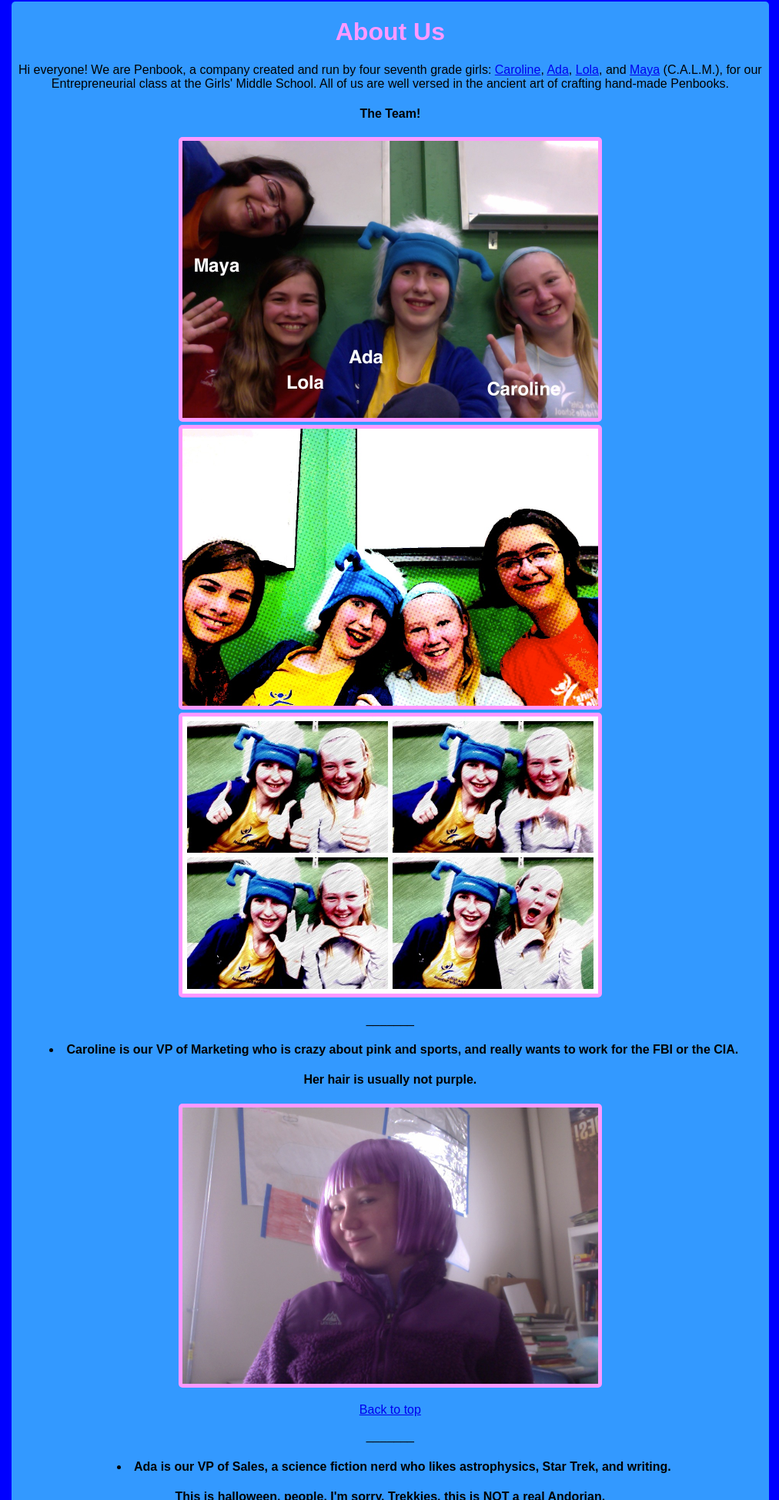
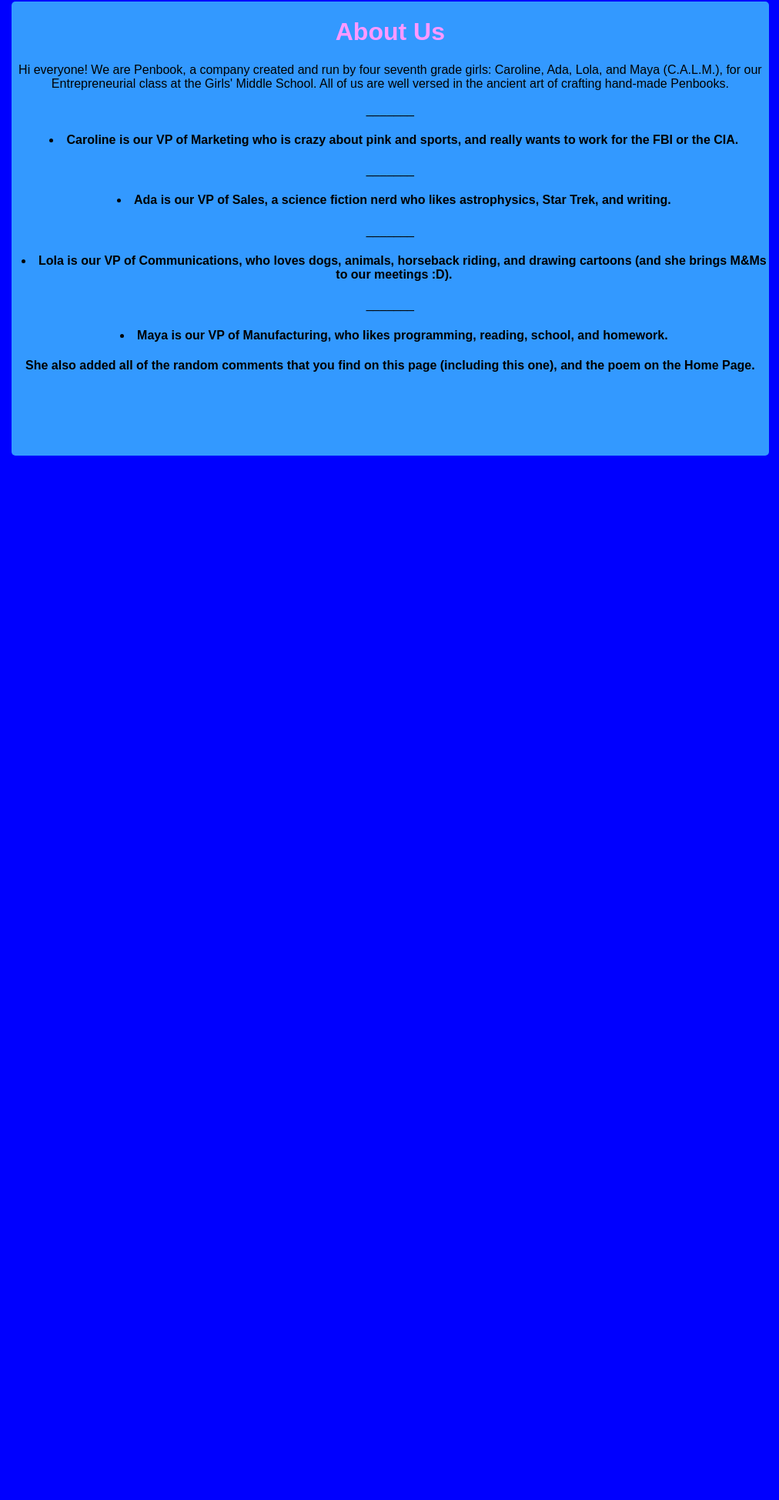
Before and after one commit to star-kwafie/Entrepreneurial-Website, a plain HTML site: page about_us.html in a window 1280 px wide. Shown: the part 11-1960 px from the top of the page at 77% size, 268-1280 px from the left. After the commit the page ends 800 px from the top, so only its background shows below. Drawn offline with Linux system fonts and the light colour scheme.

Commit message:
No faces!

```diff
--- a/about_us.html
+++ b/about_us.html
@@ -20,47 +20,31 @@
             </ul>
         </div>
         <div id="center">
-            <h1 id="top">About Us</h1>
-            <p>Hi everyone! We are Penbook, a company created and run by four seventh grade girls:
-            <a href="#Caroline">Caroline</a>, <a href="#Ada">Ada</a>, <a href="#Lola">Lola</a>, and <a href="#Maya">Maya</a> (C.A.L.M.),
+            <h1>About Us</h1>
+            <p>Hi everyone! We are Penbook, a company created and run by four seventh grade girls: Caroline,
+            Ada, Lola, and Maya (C.A.L.M.),
             for our Entrepreneurial class at the Girls' Middle School.
             All of us are well versed in the ancient art of crafting hand-made Penbooks.</p>
-            <div>
-                <h4>The Team!</h4>
-                <img src="photos/us.jpg" alt="THE TEAM" style="width:540px;height:360px">
-                <img src="photos/US2.jpg" alt="Everyone" style="width:540px;height:360px">
-                <img src="photos/funny.jpeg" alt="Funny" style="width:540px;height:360px">
-            </div>
             <div>
                 <p id="Caroline">_______</p>
                 <h4><li>Caroline is our VP of Marketing who is crazy about pink and sports, and really wants to work
                 for the FBI or the CIA.</li></h4>
-                <h4>Her hair is usually not purple.</h4>
-                <img src="photos/purple.jpg" alt="Caroline" style="width:540px;height:360px">
-                <p><a href="#top">Back to top</a></p>
             </div>
             <div>
                 <p id="Ada">_______</p>
                 <h4><li>Ada is our VP of Sales, a science fiction nerd who likes astrophysics, Star Trek,
                 and writing.</li></h4>
-                <h4>This is halloween, people. I'm sorry, Trekkies, this is NOT a real Andorian.</h4>
-                <img src="photos/Ada.jpg" alt="Ada as an Andorian" style="width:540px;height:360px">
-                <p><a href="#top">Back to top</a></p>
             </div>
             <div>
                 <p id="Lola">_______</p>
                 <h4><li>Lola is our VP of Communications, who loves dogs, animals, horseback riding, and drawing
                 cartoons (and she brings M&Ms to our meetings :D).</li></h4>
-                <img src="photos/Lola.jpg" alt="Lola working" style="width:540px;height:360px">
-                <p><a href="#top">Back to top</a></p>
             </div>
             <div>
                 <p id="Maya">_______</p>
                 <h4><li>Maya is our VP of Manufacturing, who likes programming, reading, school, and homework.</li></h4>
                 <h4>She also added all of the random comments that you find on this page (including this one),
                 and the poem on the Home Page.</h4>
-                <img src="photos/Maya.jpg" alt="Maya working" style="width:540px;height:360px">
-                <p><a href="#top">Back to top</a></p>
             </div>
         </div>
     </body>
```
Also changed, not shown: photos/Ada.jpg (deleted), photos/Display.jpg (deleted), photos/Lola.jpg (deleted), photos/Maya.jpg (deleted), photos/US2.jpg (deleted), photos/funny.jpeg (deleted), photos/purple.jpg (deleted), photos/us.jpg (deleted).
